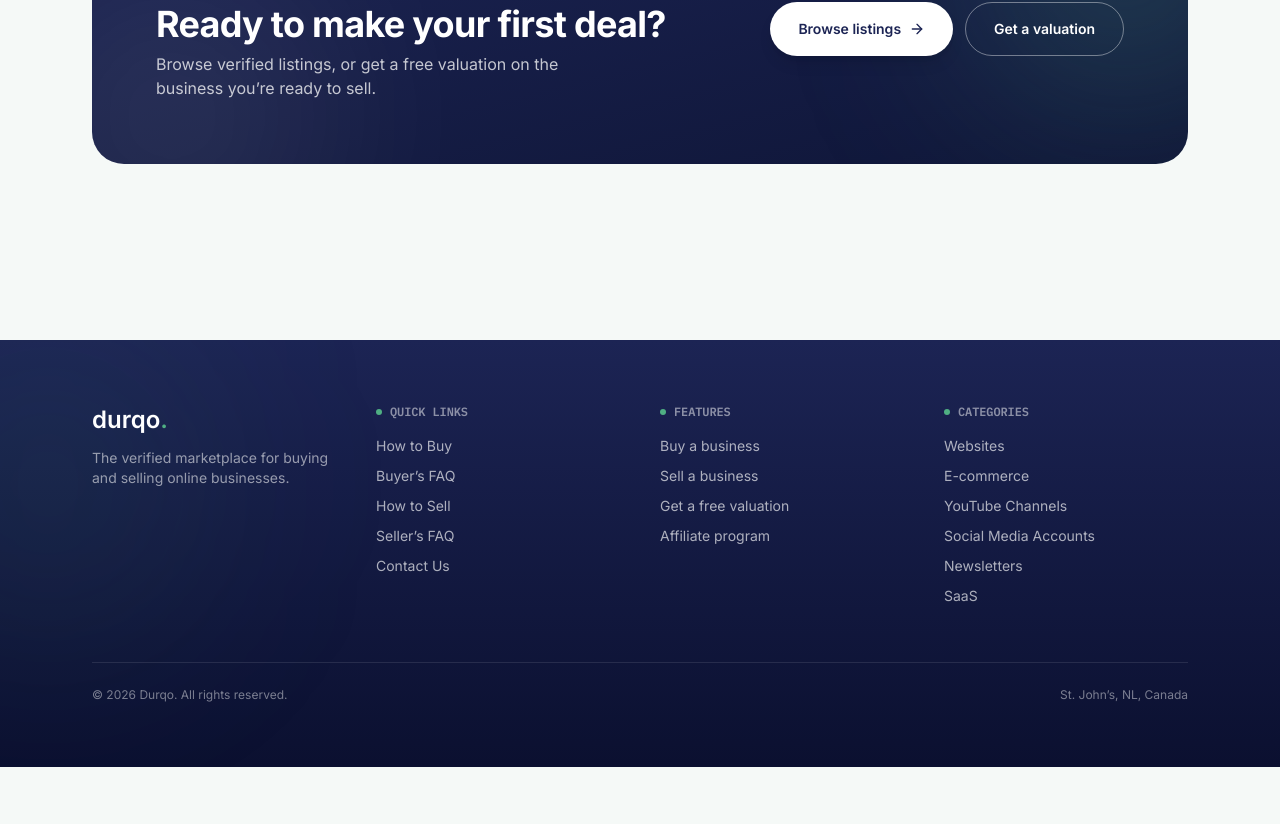
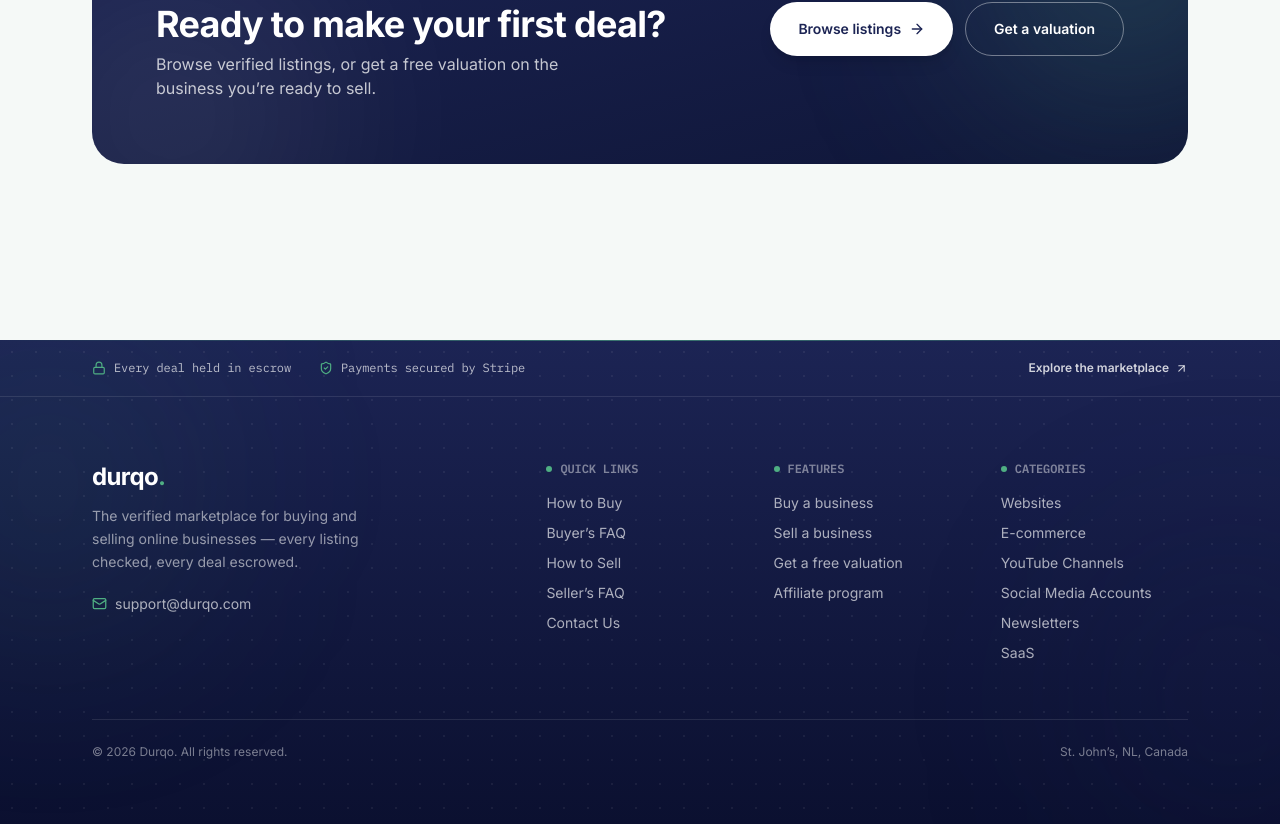
Before and after one commit to mdmanirmia/durqo-app, a Next.js app: page / in a window 1280 px wide. Shown: the part 4778-5602 px from the top of the page. Before the commit the page ends 5545 px from the top, so only its background shows below. Built offline with nearby package versions, Linux system fonts and the light colour scheme; no server answers; the database is empty.

Commit message:
Premium footer redesign with escrow/Stripe trust bar

```diff
--- a/src/components/Footer.tsx
+++ b/src/components/Footer.tsx
@@ -1,28 +1,64 @@
 import Link from "next/link";
+import { Lock, ShieldCheck, Mail, ArrowUpRight } from "lucide-react";
 import { CATEGORIES } from "@/lib/categories";
 
 function ColumnHeading({ children }: { children: React.ReactNode }) {
   return (
-    <h4 className="mono mb-4 flex items-center gap-2 text-xs uppercase tracking-wider text-white/50">
+    <h4 className="mono mb-4 flex items-center gap-2 text-xs uppercase tracking-wider text-white/45">
       <span className="h-1.5 w-1.5 rounded-sm bg-brand" />
       {children}
     </h4>
   );
 }
 
+const TRUST_BAR = [
+  { icon: Lock, label: "Every deal held in escrow" },
+  { icon: ShieldCheck, label: "Payments secured by Stripe" },
+];
+
 export default function Footer() {
   return (
     <footer className="relative mt-16 overflow-hidden bg-gradient-to-b from-brand-strong to-[#0b1030] text-white/80">
+      <div aria-hidden className="pointer-events-none absolute inset-x-0 top-0 h-px bg-gradient-to-r from-transparent via-brand/60 to-transparent" />
       <div aria-hidden className="pointer-events-none absolute -left-24 top-0 h-72 w-72 rounded-full bg-brand/10 blur-[110px]" />
+      <div aria-hidden className="pointer-events-none absolute -right-20 bottom-0 h-64 w-64 rounded-full bg-brand-strong/20 blur-[100px]" />
+      <div
+        aria-hidden
+        className="pointer-events-none absolute inset-0 opacity-[0.06]"
+        style={{ backgroundImage: "radial-gradient(white 1px, transparent 1px)", backgroundSize: "24px 24px" }}
+      />
+
+      {/* trust bar */}
+      <div className="relative border-b border-white/10">
+        <div className="mx-auto flex max-w-6xl flex-wrap items-center justify-between gap-4 px-5 py-5 sm:px-7">
+          <div className="flex flex-wrap items-center gap-x-7 gap-y-2">
+            {TRUST_BAR.map(({ icon: Icon, label }) => (
+              <span key={label} className="mono flex items-center gap-2 text-xs text-white/70">
+                <Icon size={14} className="text-brand" />
+                {label}
+              </span>
+            ))}
+          </div>
+          <Link href="/buy" className="group inline-flex items-center gap-1.5 text-xs font-semibold text-white/80 transition hover:text-white">
+            Explore the marketplace
+            <ArrowUpRight size={13} className="transition group-hover:translate-x-0.5 group-hover:-translate-y-0.5" />
+          </Link>
+        </div>
+      </div>
+
       <div className="relative mx-auto max-w-6xl px-5 py-16 sm:px-7">
-        <div className="grid grid-cols-2 gap-10 md:grid-cols-4">
-          <div className="col-span-2 md:col-span-1">
-            <Link href="/" className="font-display text-2xl font-semibold text-white">
+        <div className="grid grid-cols-2 gap-10 md:grid-cols-5">
+          <div className="col-span-2 md:col-span-2">
+            <Link href="/" className="font-display text-2xl font-bold tracking-tight text-white">
               durqo<span className="text-brand">.</span>
             </Link>
-            <p className="mt-3 max-w-[32ch] text-sm text-white/55">
-              The verified marketplace for buying and selling online businesses.
+            <p className="mt-3 max-w-[34ch] text-sm leading-relaxed text-white/55">
+              The verified marketplace for buying and selling online businesses — every listing checked, every deal escrowed.
             </p>
+            <a href="mailto:support@durqo.com" className="mt-5 inline-flex items-center gap-2 text-sm text-white/65 transition hover:text-white">
+              <Mail size={15} className="text-brand" />
+              support@durqo.com
+            </a>
           </div>
 
           <div>
--- /dev/null
+++ b/src/components/ScrollReveal.tsx
@@ -0,0 +1,38 @@
+"use client";
+
+import { useEffect } from "react";
+
+// Mounted once in the root layout. Finds every [data-reveal] element in the
+// document and flips it to data-reveal="true" (see globals.css for the
+// opacity/translate transition that attribute drives) the first time it
+// scrolls into view, then stops observing it — a lightweight, dependency-free
+// scroll-reveal effect that works across server-rendered pages without
+// needing every section to be its own client component.
+export default function ScrollRevealInit() {
+  useEffect(() => {
+    const els = document.querySelectorAll("[data-reveal]");
+    if (els.length === 0) return;
+
+    if (!("IntersectionObserver" in window)) {
+      els.forEach((el) => el.setAttribute("data-reveal", "true"));
+      return;
+    }
+
+    const observer = new IntersectionObserver(
+      (entries) => {
+        for (const entry of entries) {
+          if (entry.isIntersecting) {
+            entry.target.setAttribute("data-reveal", "true");
+            observer.unobserve(entry.target);
+          }
+        }
+      },
+      { threshold: 0.15, rootMargin: "0px 0px -60px 0px" }
+    );
+
+    els.forEach((el) => observer.observe(el));
+    return () => observer.disconnect();
+  }, []);
+
+  return null;
+}
```
